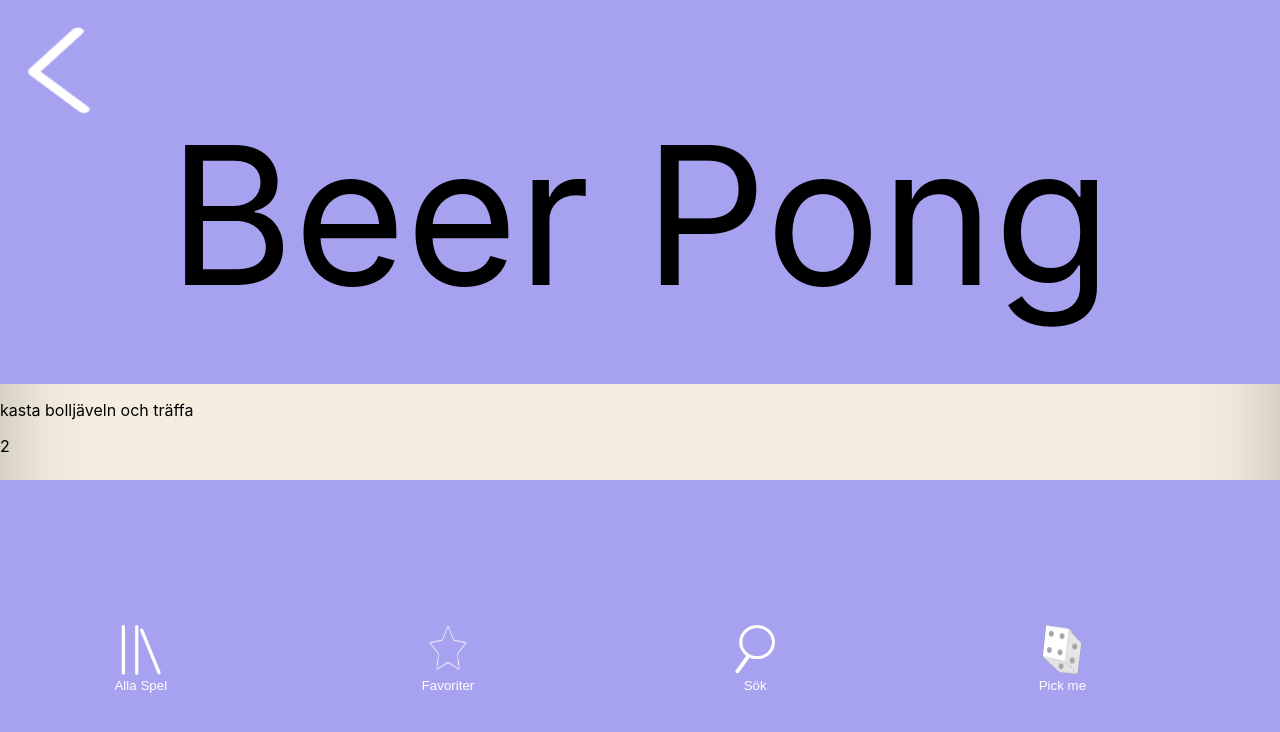
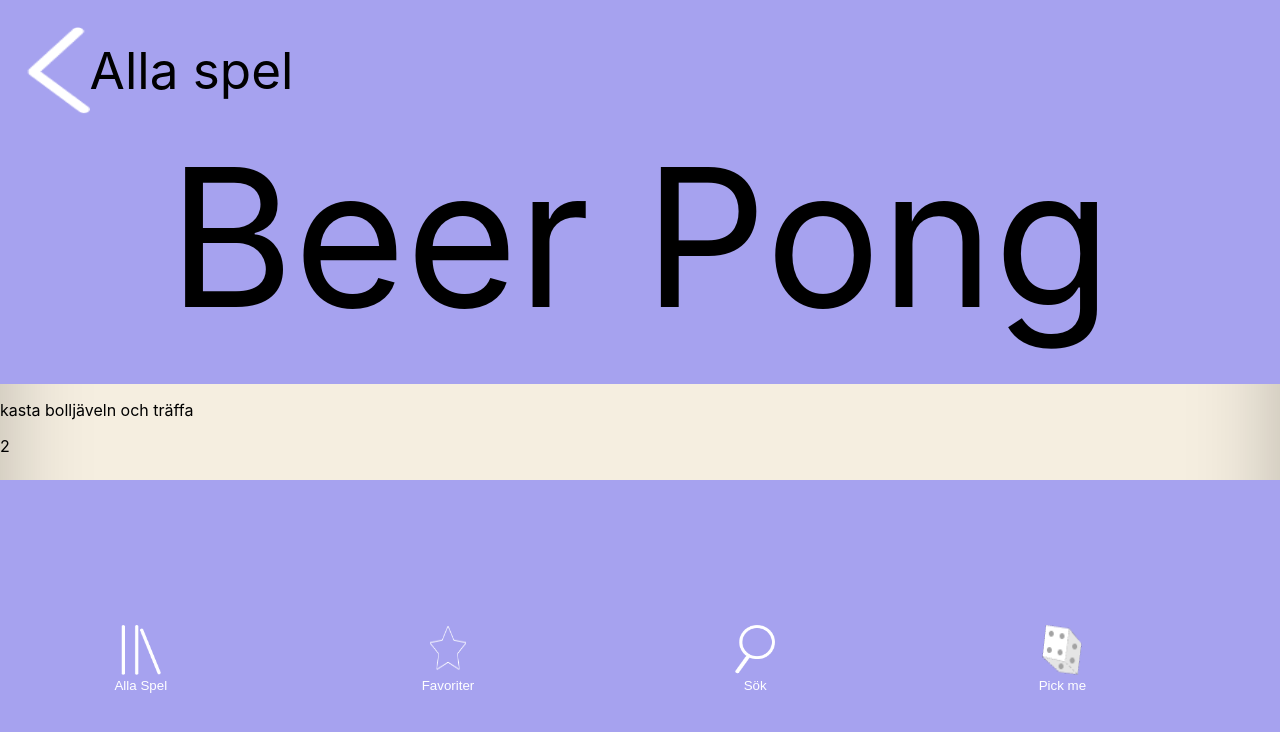
Before and after one commit to VibeValley/PartyPP, a React (Create React App) app: page /AllaSpel/01 in a window 1280 px wide. Shown: the top 732 px of the page. Built offline with nearby package versions, Linux system fonts and the light colour scheme.

Commit message:
V2.3
Lite bättre

```diff
--- a/src/App.css
+++ b/src/App.css
@@ -97,9 +97,19 @@ a {
   margin-left: 2vw;
   height: 7vw;
   width: 5vw;
+  float: left;
 }
 #DetaljNamn {
   line-height: 15vw;
+}
+
+.TillbakaText {
+  font-size: 4vw;
+  display: block;
+  margin: 0;
+  padding-top: 2vw;
+  line-height: 7vw;
+  margin-bottom: 2vw;
 }
 
 /*Lowerbar*/
--- a/src/Detaljsida.js
+++ b/src/Detaljsida.js
@@ -7,10 +7,6 @@ import logo from "./Bilder/Tillbaka.png";
 const getGameByID = (id) => {
   return games.find((game) => game.id === id);
 };
-
-function tillBaka() {
-  window.history.back();
-}
 
 function Detaljsida() {
   let { id } = useParams();
@@ -23,6 +19,7 @@ function Detaljsida() {
       <div className="HeaderDiv">
         <a href="/AllaSpel">
           <img src={logo} alt="tillbaka" className="HeadPic"></img>
+          <p className="TillbakaText">Alla spel</p>
         </a>
         <header className="SidaHeader" id="DetaljNamn">
           {ValdaSpel.name}
```
Also changed, not shown: src/sok.js (added).
